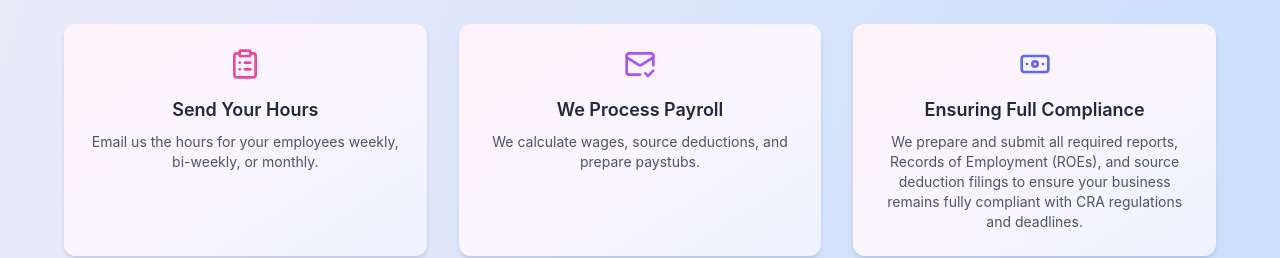
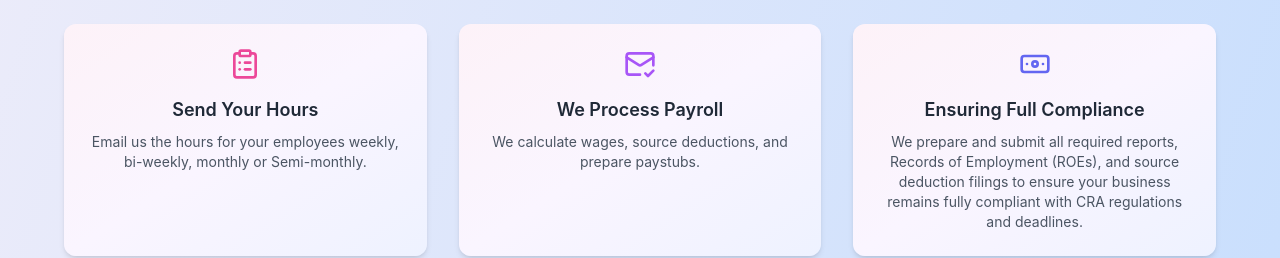
Before and after one commit to abedhasan79/Payroll-Landing-page, a React (Create React App) app: page / in a window 1280 px wide. Shown: the part 2460-2718 px from the top of the page. Built offline with nearby package versions, Linux system fonts and the light colour scheme.

Commit message:
how it works update

```diff
--- a/src/components/HowItWorks.jsx
+++ b/src/components/HowItWorks.jsx
@@ -5,7 +5,7 @@ const steps = [
   {
     title: 'Send Your Hours',
     icon: <ClipboardList className="h-8 w-8 text-pink-500" />,
-    description: 'Email us the hours for your employees weekly, bi-weekly, or monthly.',
+    description: 'Email us the hours for your employees weekly, bi-weekly, monthly or Semi-monthly.',
   },
   {
     title: 'We Process Payroll',
```
